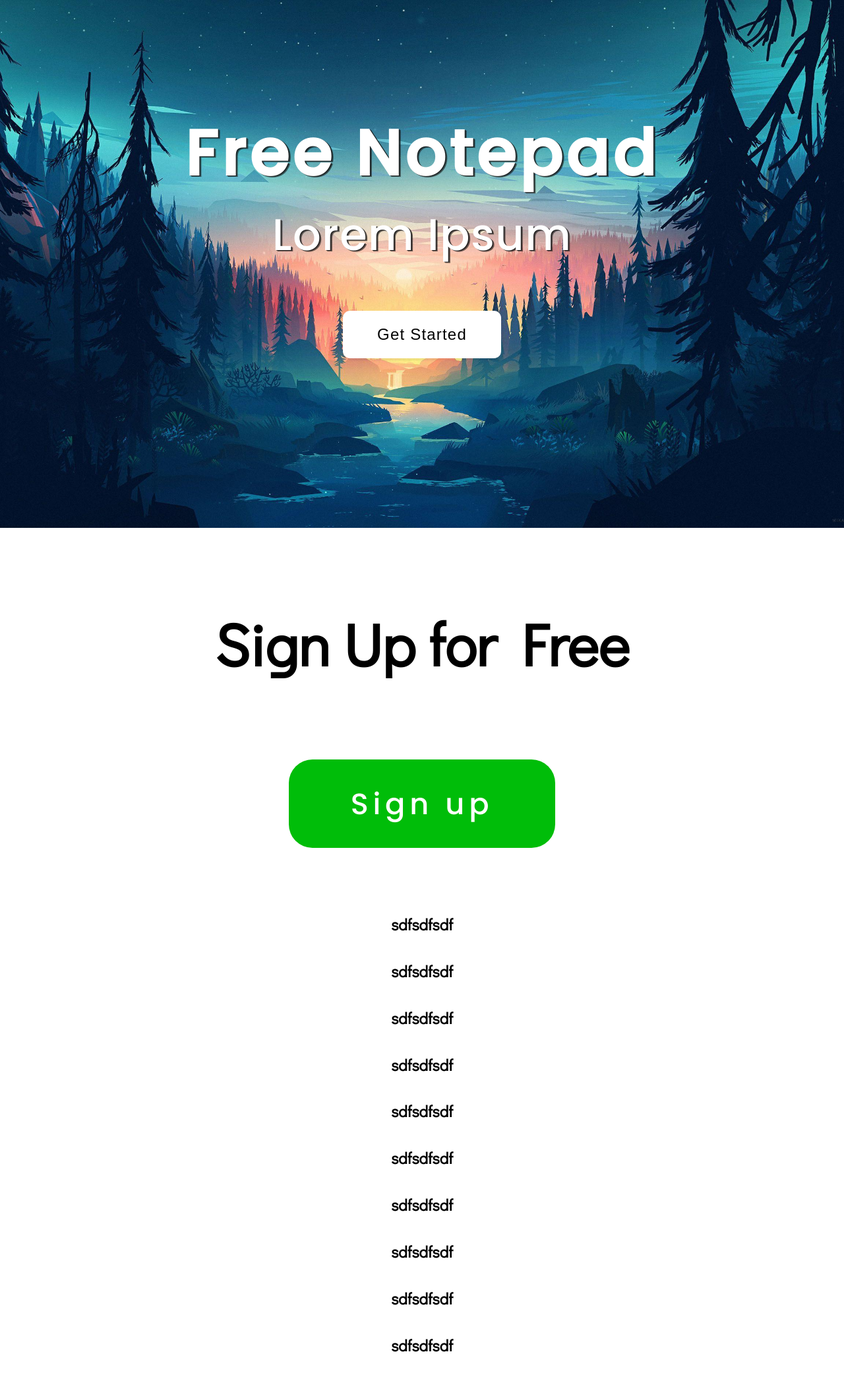
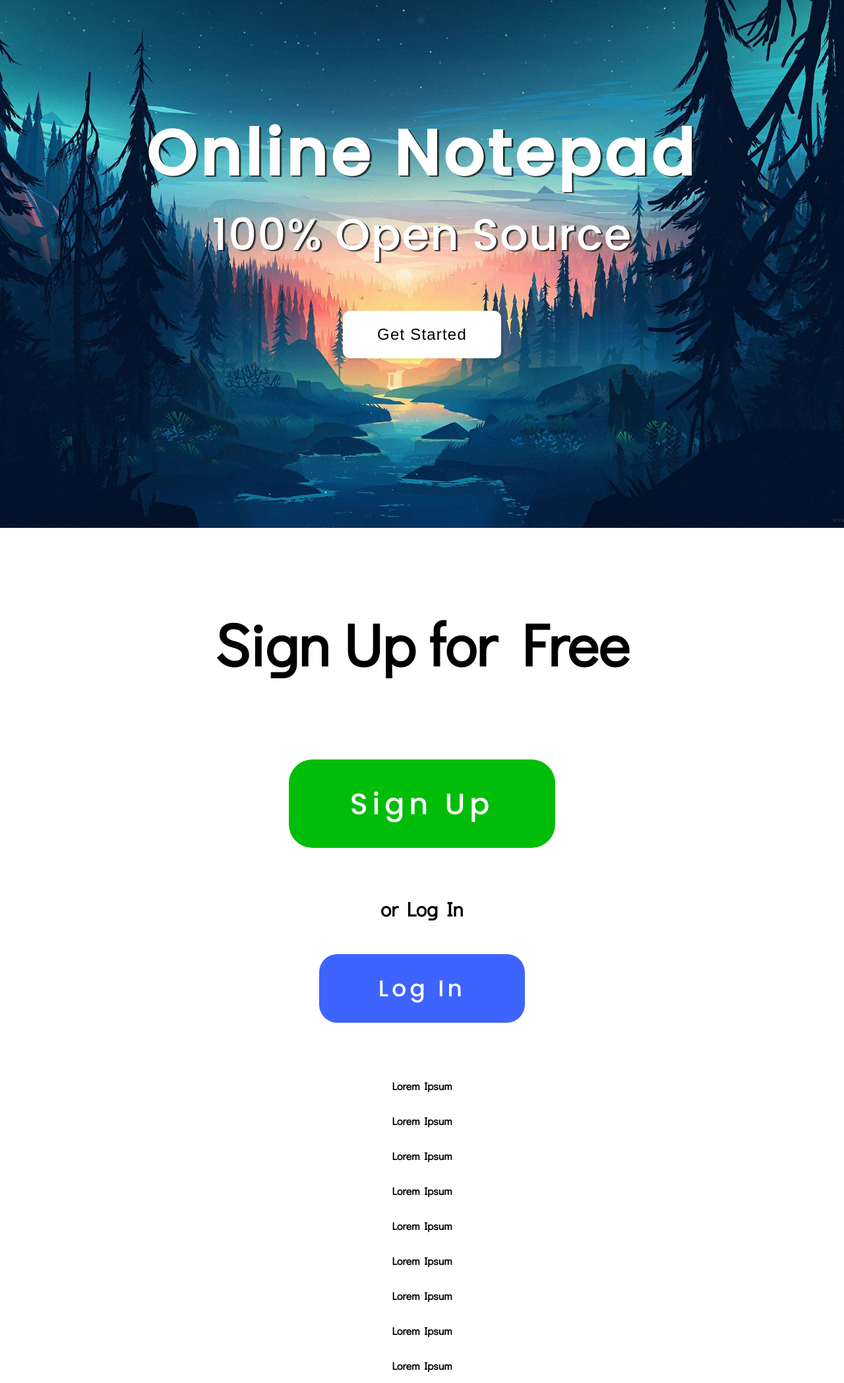
Before and after one commit to NotSirius-A/Notepad-Website, a Django app: page / in a window 1280 px wide. Shown: the whole page at 66% size. Before the commit the page ends 2049 px from the top, so only its background shows below. Run offline with Django 3.2, Linux system fonts and the light colour scheme.

Commit message:
update to the homepage

```diff
--- a/src/my_core/static/my_core/css/base_styles.css
+++ b/src/my_core/static/my_core/css/base_styles.css
@@ -7,4 +7,5 @@ html, body {
     padding: 0;
     font-size: 100%;
     font-family: 'Didact Gothic';
+    scroll-behavior: smooth;
 }
--- a/src/my_core/static/my_core/css/homepage_styles.css
+++ b/src/my_core/static/my_core/css/homepage_styles.css
@@ -2,7 +2,8 @@
     --title-text-shadow: 0.017em 0.01em 0em rgba(20, 20, 20, 0.75), 0.032em 0.02em 0em rgb(20, 20, 20, 0.6);
     --title-font-color: rgba(255,255,255, 1);
     --getstarted-button-color: rgb(255, 255, 255);
-    --signup-buttom-color: rgb(0, 189, 9);
+    --signup-buttom-color: rgba(0, 189, 9, 1);
+    --login-button-color: rgba(62, 100, 255, 1);
     /* --bottom-section-background-gradient: linear-gradient(120deg, rgb(40, 145, 87) 12%, rgb(255, 255, 255) 12.2%, rgb(255, 255, 255) 92.2%, rgb(40, 145, 87) 92%); */
 }
 
@@ -56,6 +57,7 @@ html {
     font-size: 600%;
     font-family: 'Poppins';
     text-shadow: var(--title-text-shadow);
+    user-select: none;
 }
 
 @media screen and (max-width: 1200px){
@@ -121,24 +123,24 @@ html {
     align-items: center;
 }
 
-.bottom-title {
+.bottom-signup-title {
     margin: 1.3em;
     font-size: 3vw;
 }
 
 @media screen and (max-width: 1300px){
-    .bottom-title {
+    .bottom-signup-title {
         font-size: 7vw;
     }
 }
 
 @media screen and (max-width: 900px){
-    .bottom-title {
+    .bottom-signup-title {
         font-size: 10vw;
     }
 }
 
-.bottom-signup-button input {
+.bottom-signup-button input, .bottom-login-button input  {
     font-size: 1.5rem;
     background-color: var(--signup-buttom-color);
     color: rgba(255,255,255, 1);
@@ -149,22 +151,41 @@ html {
     border-radius: 0.8em;
     font-family: 'Poppins';
 
-    margin-bottom: 10vh;
+    margin-bottom: 7vh;
 }
 
+.bottom-login-button input {
+    font-size: 1.1rem;
+}
 
 @media screen and (max-width: 1300px){
     .bottom-signup-button input {
         font-size: 3.5vw;
     }
+    .bottom-login-button input {
+        font-size: 2.7vw;
+    }
 }
 
 @media screen and (max-width: 1000px){
-    .bottom-signup-button input {
+    .bottom-signup-button input, .bottom-login-button input  {
         font-size: 4.5vw;
+    }
+    .bottom-login-button input {
+        font-size: 3.6vw;
     }
 }
 
-.bottom-signup-button input:hover {
-    box-shadow: inset 100em 0 rgba(0, 0, 0, 0.1);
+.bottom-signup-button input:hover, .bottom-login-button input:hover  {
+    box-shadow: inset 100em 0 rgba(0, 0, 0, 0.15);
 }
+
+.bottom-login-title {
+    font-size: 190%;
+    margin: 0.5em;
+}
+
+.bottom-login-button input {
+    margin: 1em 0em 2em 0em;
+    background-color: var(--login-button-color);
+}
--- a/src/my_core/templates/my_core/homepage.html
+++ b/src/my_core/templates/my_core/homepage.html
@@ -4,7 +4,6 @@
 {% block content %}
     <title>Notepad - Get Started</title>
     <link rel="stylesheet" href="{% static 'my_core/css/homepage_styles.css' %}">
-    <script src="{% static 'my_core/js/scroll.js' %}"></script>
 
     <div class="main-container">
 
@@ -13,10 +12,10 @@
                 <div class="top-content-container">
 
                     <div class="top-title">
-                        <span>Free Notepad</span>
+                        <span>Online Notepad</span>
                     </div>
                     <div class="top-subtitle">
-                        <span>Lorem Ipsum</span>
+                        <span>100% Open Source</span>
                     </div>
                     <div class="top-getstarted-button">
                         <a href="#get-started">
@@ -31,24 +30,32 @@
         <section class="bottom-section" id="get-started">
             <div class="bottom-background">
                 <div class="bottom-content-container">
-                    <div class="bottom-title">
+                    <div class="bottom-signup-title">
                         <span>Sign Up for Free</span>
                     </div>
                     <div class="bottom-signup-button">
                         <a href="{% url 'signup' %}">
-                            <input type="submit" value="Sign up" />
+                            <input type="submit" value="Sign Up" />
                         </a>
                     </div>
-                    <h1>sdfsdfsdf</h1>
-                    <h1>sdfsdfsdf</h1>
-                    <h1>sdfsdfsdf</h1>
-                    <h1>sdfsdfsdf</h1>
-                    <h1>sdfsdfsdf</h1>
-                    <h1>sdfsdfsdf</h1>
-                    <h1>sdfsdfsdf</h1>
-                    <h1>sdfsdfsdf</h1>
-                    <h1>sdfsdfsdf</h1>
-                    <h1>sdfsdfsdf</h1>
+
+                    <div class="bottom-login-title">
+                        <span>or Log In</span>
+                    </div>
+                    <div class="bottom-login-button">
+                        <a href="{% url 'login' %}">
+                            <input type="submit" value="Log In" />
+                        </a>
+                    </div>
+                    <p>Lorem Ipsum</p>
+                    <p>Lorem Ipsum</p>
+                    <p>Lorem Ipsum</p>
+                    <p>Lorem Ipsum</p>
+                    <p>Lorem Ipsum</p>
+                    <p>Lorem Ipsum</p>
+                    <p>Lorem Ipsum</p>
+                    <p>Lorem Ipsum</p>
+                    <p>Lorem Ipsum</p>
                 </div>
             </div>
         </section>
```
Also changed, not shown: src/my_core/static/my_core/js/unused_scroll.js (renamed from src/my_core/static/my_core/js/scroll.js).
